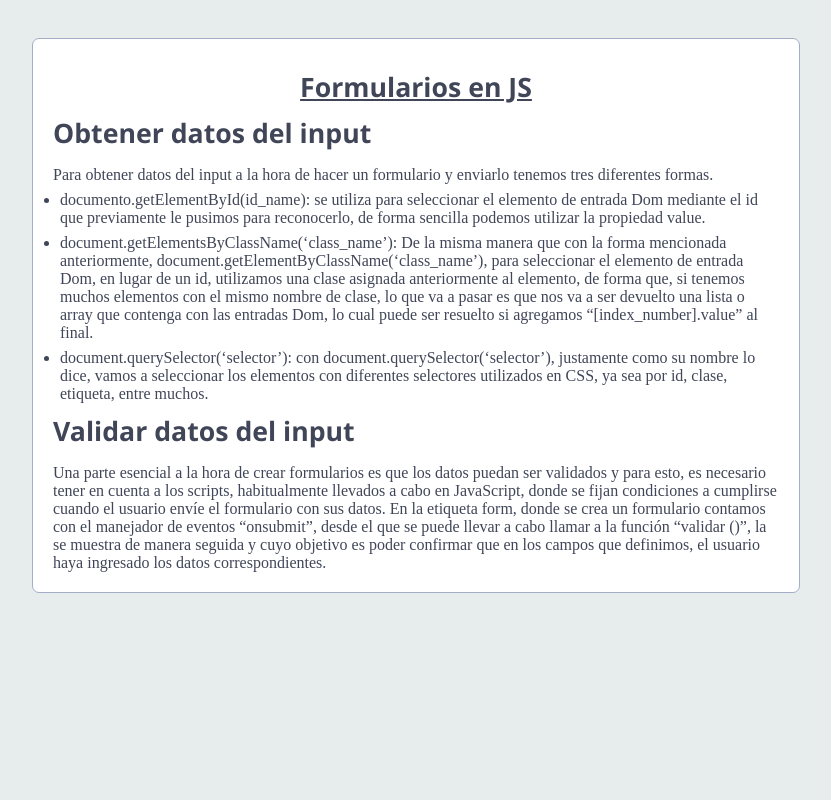
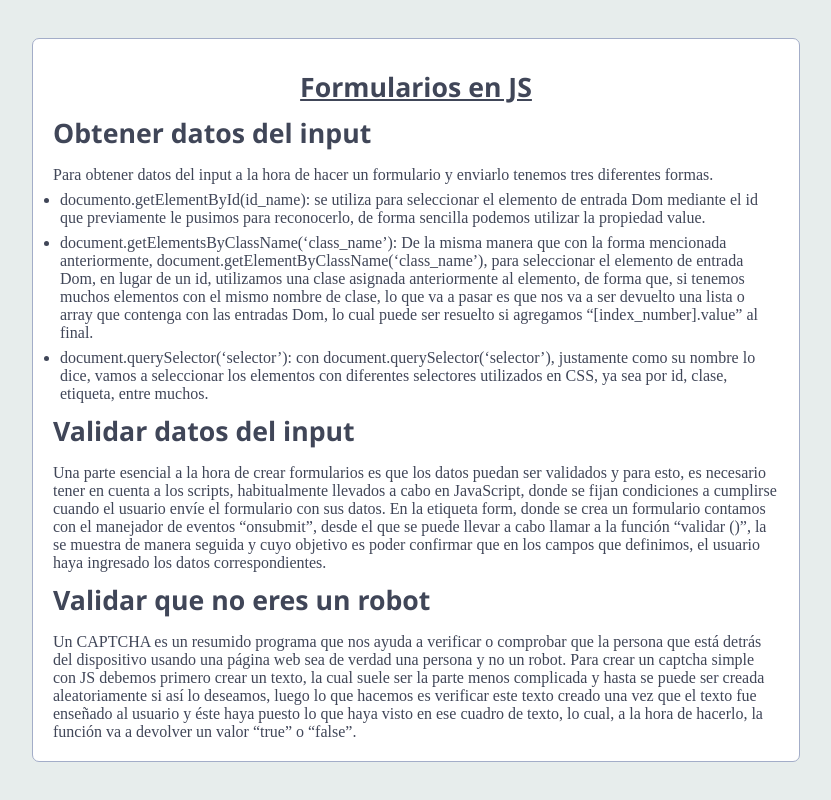
Before and after one commit to Luciana981/Investigacion-de-JS, a plain HTML site: page index.html in a window 1280 px wide. Shown: the part 8782-9582 px from the top of the page, without its empty margins (224-1055 px from the left). Drawn offline with Linux system fonts and the light colour scheme.

Commit message:
Se agrego el punto diez inciso c

```diff
--- a/index.html
+++ b/index.html
@@ -211,7 +211,13 @@
             <h3>Validar datos del input</h3>
             <p>Una parte esencial a la hora de crear formularios es que los datos puedan ser validados y para esto, es necesario tener en cuenta a los scripts, habitualmente llevados a cabo en JavaScript, donde se fijan condiciones a cumplirse cuando el
                 usuario envíe el formulario con sus datos. En la etiqueta form, donde se crea un formulario contamos con el manejador de eventos “onsubmit”, desde el que se puede llevar a cabo llamar a la función “validar ()”, la se muestra de manera
-                seguida y cuyo objetivo es poder confirmar que en los campos que definimos, el usuario haya ingresado los datos correspondientes.</p>
+                seguida y cuyo objetivo es poder confirmar que en los campos que definimos, el usuario haya ingresado los datos correspondientes.
+            </p>
+            <h3>Validar que no eres un robot</h3>
+            <p>Un CAPTCHA es un resumido programa que nos ayuda a verificar o comprobar que la persona que está detrás del dispositivo usando una página web sea de verdad una persona y no un robot. Para crear un captcha simple con JS debemos primero crear
+                un texto, la cual suele ser la parte menos complicada y hasta se puede ser creada aleatoriamente si así lo deseamos, luego lo que hacemos es verificar este texto creado una vez que el texto fue enseñado al usuario y éste haya puesto lo
+                que haya visto en ese cuadro de texto, lo cual, a la hora de hacerlo, la función va a devolver un valor “true” o “false”.
+            </p>
         </div>
     </div>
     <footer>
```
